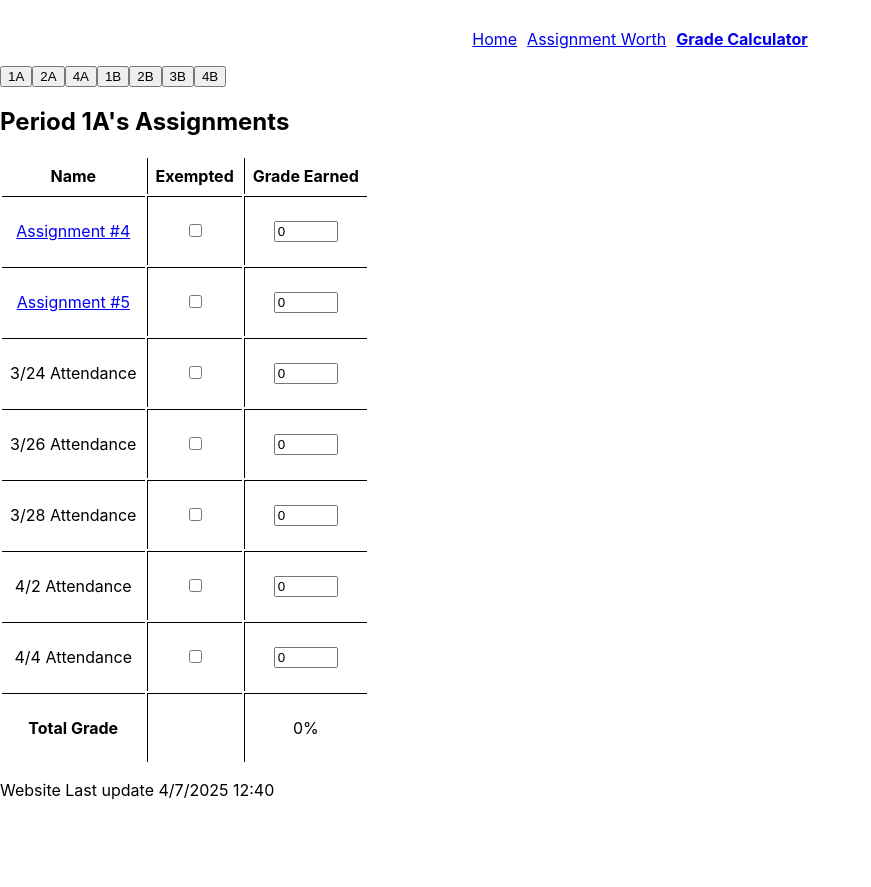
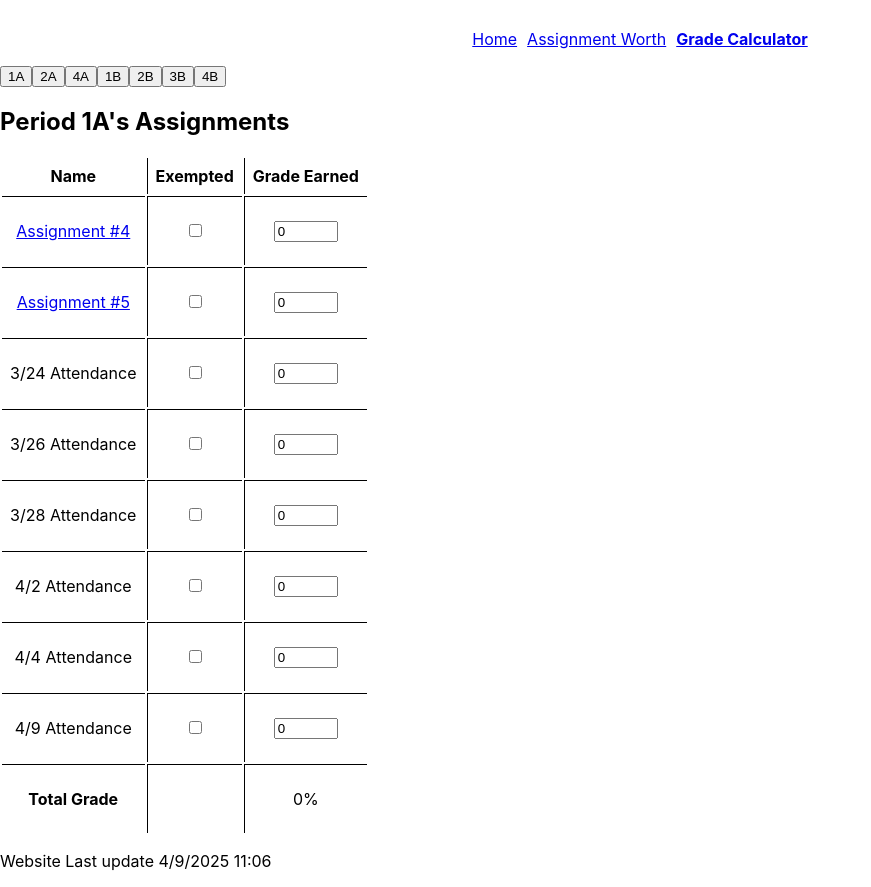
Before and after one commit to BlckHawker/Grade-Predictor, a React (Create React App) app: page /GradeCalculator in a window 1280 px wide. Shown: the whole page, without its empty margins (0-871 px from the left). Before the commit the page ends 816 px from the top, so only its background shows below. Built offline with nearby package versions, Linux system fonts and the light colour scheme.

Commit message:
Attendance Apr 7 - 9

```diff
--- a/src/component/LastUpdate.tsx
+++ b/src/component/LastUpdate.tsx
@@ -1,7 +1,7 @@
 import data from '../data.json'
 function LastUpdate() {
     let date = new Date(data["LastUpdate"]);
-    return <p>Website Last update {`${date.toLocaleDateString()} ${date.getHours()}:${date.getMinutes()}`}</p>
+    return <p>Website Last update {`${date.toLocaleDateString()} ${date.getHours()}:${date.getMinutes().toString().padStart(2, "0")}`}</p>
   }
 
   export default LastUpdate;
--- a/src/data.json
+++ b/src/data.json
@@ -8,7 +8,8 @@
         "r9hVrBXibo6GPNn1w5g3nTMWEs",
         "63WMOH4ZkkVzLSnzniOI83qKeY",
         "6eG7Gk6NU18FE6WVmX7hrE0Xxl",
-        "iVpfGXiW5BjRXvqEyLJnCnDTi8"
+        "iVpfGXiW5BjRXvqEyLJnCnDTi8",
+        "a627P3Rod0jcgyauYbYTsJAU72"
       ]
     },
     {
@@ -19,7 +20,8 @@
         "r9hVrBXibo6GPNn1w5g3nTMWEs",
         "63WMOH4ZkkVzLSnzniOI83qKeY",
         "6eG7Gk6NU18FE6WVmX7hrE0Xxl",
-        "iVpfGXiW5BjRXvqEyLJnCnDTi8"
+        "iVpfGXiW5BjRXvqEyLJnCnDTi8",
+        "a627P3Rod0jcgyauYbYTsJAU72"
       ]
     },
     {
@@ -30,7 +32,8 @@
         "r9hVrBXibo6GPNn1w5g3nTMWEs",
         "63WMOH4ZkkVzLSnzniOI83qKeY",
         "6eG7Gk6NU18FE6WVmX7hrE0Xxl",
-        "iVpfGXiW5BjRXvqEyLJnCnDTi8"
+        "iVpfGXiW5BjRXvqEyLJnCnDTi8",
+        "a627P3Rod0jcgyauYbYTsJAU72"
       ]
     },
     {
@@ -40,7 +43,8 @@
         "UrLCI3o3fqG9Zsei4yBk28OMVs",
         "kDibFD3Tk9jg6HHYrAievZbb9b",
         "KANt0P905RQy8E8qoE5oS5bIEF",
-        "6s32rPYGVIfdVq3XAnriGL5EUy"
+        "6s32rPYGVIfdVq3XAnriGL5EUy",
+        "tgau9xYBRpSMtDkeUhyHJhPJfv"
       ]
     },
     {
@@ -50,7 +54,8 @@
         "UrLCI3o3fqG9Zsei4yBk28OMVs",
         "kDibFD3Tk9jg6HHYrAievZbb9b",
         "KANt0P905RQy8E8qoE5oS5bIEF",
-        "6s32rPYGVIfdVq3XAnriGL5EUy"
+        "6s32rPYGVIfdVq3XAnriGL5EUy",
+        "tgau9xYBRpSMtDkeUhyHJhPJfv"
       ]
     },
     {
@@ -60,7 +65,8 @@
         "UrLCI3o3fqG9Zsei4yBk28OMVs",
         "kDibFD3Tk9jg6HHYrAievZbb9b",
         "KANt0P905RQy8E8qoE5oS5bIEF",
-        "6s32rPYGVIfdVq3XAnriGL5EUy"
+        "6s32rPYGVIfdVq3XAnriGL5EUy",
+        "tgau9xYBRpSMtDkeUhyHJhPJfv"
       ]
     },
     {
@@ -70,7 +76,8 @@
         "UrLCI3o3fqG9Zsei4yBk28OMVs",
         "kDibFD3Tk9jg6HHYrAievZbb9b",
         "KANt0P905RQy8E8qoE5oS5bIEF",
-        "6s32rPYGVIfdVq3XAnriGL5EUy"
+        "6s32rPYGVIfdVq3XAnriGL5EUy",
+        "tgau9xYBRpSMtDkeUhyHJhPJfv"
       ]
     }
   ],
@@ -90,6 +97,45 @@
         "Due Date": "04/11/2025",
         "Is Attendance": false,
         "Link": "https://docs.google.com/document/d/1ccqh1kqzmBSpxbu8U5L3RnKoCuYtR_AV8-kg3aeRSCc/edit?usp=sharing"
+      },
+      {
+        "ID": "gzsLmccTqiKYTg6b5aHIvOiS2i",
+        "Name": "Assignment #3",
+        "Start Date": "03/25/2025",
+        "Due Date": "03/27/2025",
+        "Is Attendance": false,
+        "Link": "https://docs.google.com/document/d/1wSU87eJQRCWUuuN8oo75Lv3e4hyVfv-HrFJPKkMRxWc/edit?usp=sharing"
+      },
+      {
+        "ID": "hj6lIEnCsgEwxKoWOTwEkuerHt",
+        "Name": "Assignment #4",
+        "Start Date": "04/03/2025",
+        "Due Date": "04/11/2025",
+        "Is Attendance": false,
+        "Link": "https://docs.google.com/document/d/1ccqh1kqzmBSpxbu8U5L3RnKoCuYtR_AV8-kg3aeRSCc/edit?usp=sharing"
+      },
+      {
+        "ID": "aZbDoogBHkOTOC1FEBD1P5Pe1F",
+        "Name": "Assignment #4",
+        "Start Date": "03/25/2025",
+        "Due Date": "03/27/2025",
+        "Is Attendance": false,
+        "Link": "https://docs.google.com/document/d/1wSU87eJQRCWUuuN8oo75Lv3e4hyVfv-HrFJPKkMRxWc/edit?usp=sharing"
+      },
+      {
+        "ID": "CDmz0HcRpqCOOPSjfsHSJ83hte",
+        "Name": "Assignment #5",
+        "Start Date": "04/03/2025",
+        "Due Date": "04/11/2025",
+        "Is Attendance": false,
+        "Link": "https://docs.google.com/document/d/1ccqh1kqzmBSpxbu8U5L3RnKoCuYtR_AV8-kg3aeRSCc/edit?usp=sharing"
+      },
+      {
+        "ID": "mjzNIIgdIG1kF012Jp8BpKZ5hO",
+        "Name": "Assignment #5",
+        "Start Date": "04/03/2025",
+        "Due Date": "04/11/2025",
+        "Is Attendance": false
       },
       {
         "ID": "t1xsM0D5R1z5gC1kR5hPo9NSsm",
@@ -127,22 +173,6 @@
         "Is Attendance": true
       },
       {
-        "ID": "gzsLmccTqiKYTg6b5aHIvOiS2i",
-        "Name": "Assignment #3",
-        "Start Date": "03/25/2025",
-        "Due Date": "03/27/2025",
-        "Is Attendance": false,
-        "Link": "https://docs.google.com/document/d/1wSU87eJQRCWUuuN8oo75Lv3e4hyVfv-HrFJPKkMRxWc/edit?usp=sharing"
-      },
-      {
-        "ID": "hj6lIEnCsgEwxKoWOTwEkuerHt",
-        "Name": "Assignment #4",
-        "Start Date": "04/03/2025",
-        "Due Date": "04/11/2025",
-        "Is Attendance": false,
-        "Link": "https://docs.google.com/document/d/1ccqh1kqzmBSpxbu8U5L3RnKoCuYtR_AV8-kg3aeRSCc/edit?usp=sharing"
-      },
-      {
         "ID": "UrLCI3o3fqG9Zsei4yBk28OMVs",
         "Name": "3/25 Attendance",
         "Start Date": "03/25/2025",
@@ -171,29 +201,20 @@
         "Is Attendance": true
       },
       {
-        "ID": "aZbDoogBHkOTOC1FEBD1P5Pe1F",
-        "Name": "Assignment #4",
-        "Start Date": "03/25/2025",
-        "Due Date": "03/27/2025",
-        "Is Attendance": false,
-        "Link": "https://docs.google.com/document/d/1wSU87eJQRCWUuuN8oo75Lv3e4hyVfv-HrFJPKkMRxWc/edit?usp=sharing"
+        "ID": "tgau9xYBRpSMtDkeUhyHJhPJfv",
+        "Name": "4/7 Attendance",
+        "Start Date": "04/07/2025",
+        "Due Date": "04/07/2025",
+        "Is Attendance": true
       },
       {
-        "ID": "CDmz0HcRpqCOOPSjfsHSJ83hte",
-        "Name": "Assignment #5",
-        "Start Date": "04/03/2025",
-        "Due Date": "04/11/2025",
-        "Is Attendance": false,
-        "Link": "https://docs.google.com/document/d/1ccqh1kqzmBSpxbu8U5L3RnKoCuYtR_AV8-kg3aeRSCc/edit?usp=sharing"
-      },
-      {
-        "ID": "mjzNIIgdIG1kF012Jp8BpKZ5hO",
-        "Name": "Assignment #5",
-        "Start Date": "04/03/2025",
-        "Due Date": "04/11/2025",
-        "Is Attendance": false
+        "ID": "a627P3Rod0jcgyauYbYTsJAU72",
+        "Name": "4/9 Attendance",
+        "Start Date": "04/09/2025",
+        "Due Date": "04/09/2025",
+        "Is Attendance": true
       }
   ],
   "Periods": ["1A", "2A", "4A", "1B", "2B", "3B", "4B"],
-  "LastUpdate": 1744029635292
+  "LastUpdate": 1744196762106
 }
```
